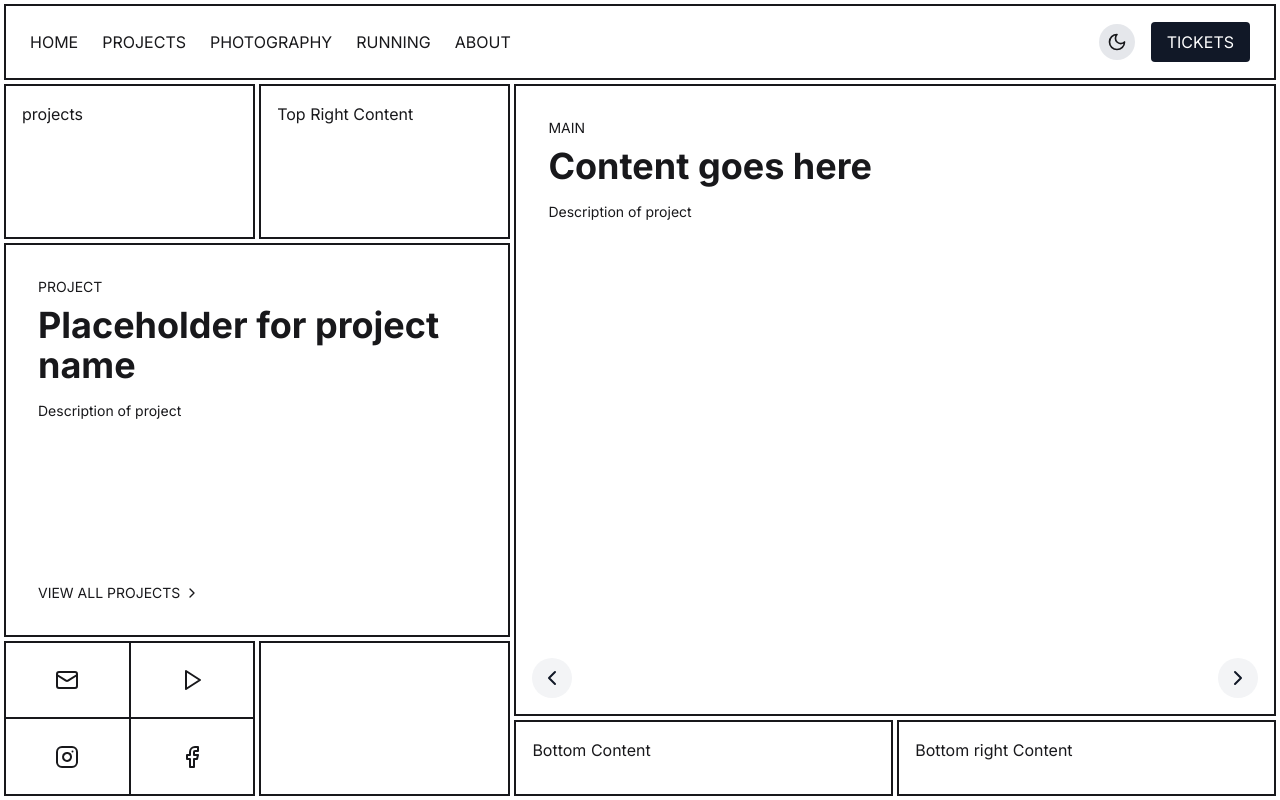
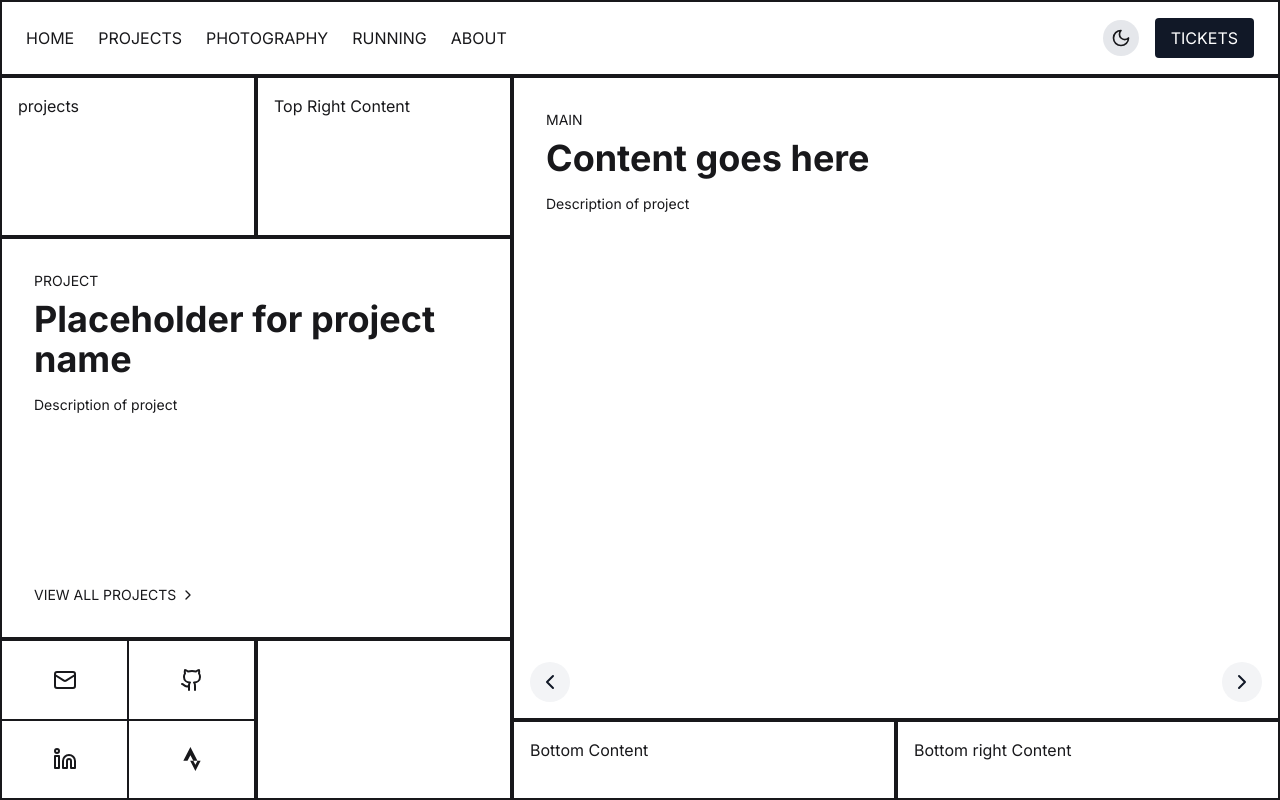
Before and after one commit to tordar/portfolio-template, a Next.js app: page /projects in a window 1280 px wide. Built offline with nearby package versions, Linux system fonts and the light colour scheme.

Commit message:
fixed icons and padding

```diff
--- a/package.json
+++ b/package.json
@@ -9,6 +9,7 @@
     "lint": "next lint"
   },
   "dependencies": {
+    "@fortawesome/fontawesome-svg-core": "^6.6.0",
     "@sanity/client": "^6.22.1",
     "@sanity/image-url": "^1.0.2",
     "@sanity/ui": "^2.8.9",
--- a/src/app/globals.css
+++ b/src/app/globals.css
@@ -17,11 +17,13 @@
 [data-theme-container] {
   background-color: var(--background);
   color: var(--text);
+  fill: var(--text);
 }
 
 .theme-area {
   background-color: var(--background);
   border-color: var(--border);
+
 }
 
 *, ::before, ::after {
--- a/src/app/layout.tsx
+++ b/src/app/layout.tsx
@@ -45,9 +45,9 @@ export default function RootLayout({
         <ClientThemeProvider>
             <LayoutProvider>
                 <ContentProvider>
-                    <div className="min-h-screen  flex flex-col gap-1 p-1" data-theme-container>
+                    <div className="min-h-screen  flex flex-col" data-theme-container>
                         <NavBar />
-                        <div className="flex-1 grid grid-cols-1 md:grid-cols-10 grid-rows-none md:grid-rows-[repeat(9,1fr)] gap-1">
+                        <div className="flex-1 grid grid-cols-1 md:grid-cols-10 grid-rows-none md:grid-rows-[repeat(9,1fr)] ">
                             <DynamicArea area="topLeft" className="theme-area md:col-span-2 md:row-span-2 border-2"/>
                             <DynamicArea area="topRight" className="theme-area md:col-span-2 md:row-span-2 border-2"/>
                             <DynamicArea area="description" className="theme-area md:col-start-1 md:col-end-5 md:row-start-3 md:row-end-8 border-2 "/>
--- a/src/components/Socials.tsx
+++ b/src/components/Socials.tsx
@@ -1,22 +1,27 @@
-import { Mail, Play, Instagram, Facebook } from 'lucide-react'
+import {Mail, Facebook, GithubIcon, LinkedinIcon} from 'lucide-react'
 
 export default function Socials() {
     return (
         <div className="grid grid-cols-2 grid-rows-2 h-full w-full">
-            <a href="#" className="theme-area flex items-center justify-center hover:bg-gray-800 transition-colors border-r border-b">
+            <a href="mailto:tordar.tommervik@gmail.com" className="theme-area flex items-center justify-center hover:bg-gray-800 transition-colors border-r border-b">
                 <Mail className="w-6 h-6" />
                 <span className="sr-only">Email</span>
             </a>
-            <a href="#" className="theme-area flex items-center justify-center hover:bg-gray-800 transition-colors border-l border-b ">
-                <Play className="w-6 h-6" />
+            <a href="https://github.com/tordar" className="theme-area flex items-center justify-center hover:bg-gray-800 transition-colors border-l border-b ">
+                <GithubIcon className="w-6 h-6" />
                 <span className="sr-only">Video</span>
             </a>
-            <a href="#" className="theme-area flex items-center justify-center hover:bg-gray-800 transition-colors border-r border-t  ">
-                <Instagram className="w-6 h-6" />
+            <a href="https://www.linkedin.com/in/tordar/" className="theme-area flex items-center justify-center hover:bg-gray-800 transition-colors border-r border-t  ">
+                <LinkedinIcon className="w-6 h-6" />
                 <span className="sr-only">Instagram</span>
             </a>
-            <a href="#" className="theme-area flex items-center justify-center hover:bg-gray-800 transition-colors border-l border-t ">
-                <Facebook className="w-6 h-6" />
+            <a href="#"
+               className="theme-area flex items-center justify-center hover:bg-gray-800 transition-colors border-l border-t ">
+                <svg xmlns="http://www.w3.org/2000/svg"
+                     viewBox="0 0 384 512" className="w-6 h-6" >
+                    <path
+                        d="M158.4 0L7 292h89.2l62.2-116.1L220.1 292h88.5zm150.2 292l-43.9 88.2-44.6-88.2h-67.6l112.2 220 111.5-220z" />
+                </svg>
                 <span className="sr-only">Facebook</span>
             </a>
         </div>
```
Also changed, not shown: 1 other file (tests, documents, lock files or other folders).
